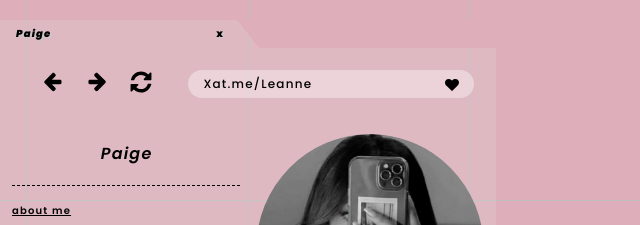
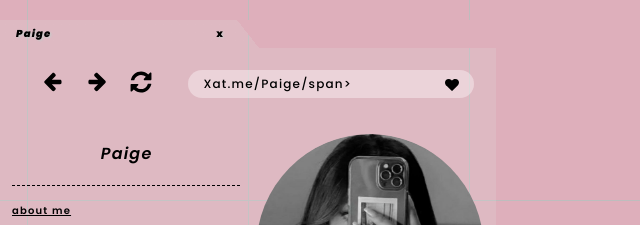
Before and after one commit to Brattyx/leanne, a plain HTML site: page index.html in a window 1280 px wide. Shown: the part 200-425 px from the top of the page, 392-1032 px from the left. Drawn offline with Linux system fonts and the light colour scheme.

Commit message:
Update index.html

```diff
--- a/index.html
+++ b/index.html
@@ -54,7 +54,7 @@
 								<div>
 									<ul id="buttons01" class="buttons">
 										<li>
-											<a href="#home" class="button n01"><svg><use xlink:href="assets/icons.svg#heart"></use></svg><span class="label">Xat.me/Leanne</span></a>
+											<a href="#home" class="button n01"><svg><use xlink:href="assets/icons.svg#heart"></use></svg><span class="label">Xat.me/Paige/span></a>
 										</li>
 									</ul>
 								</div>
```
